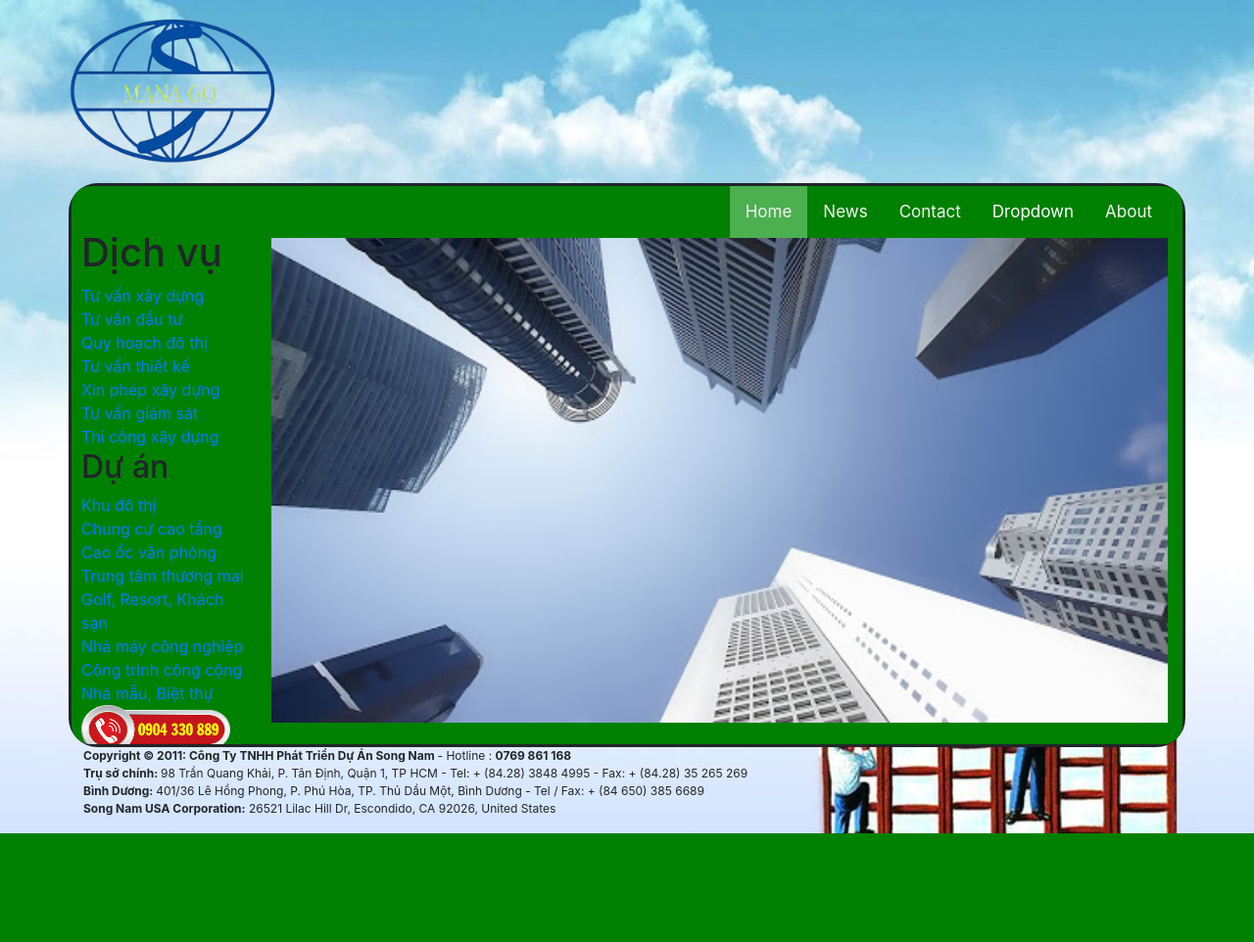
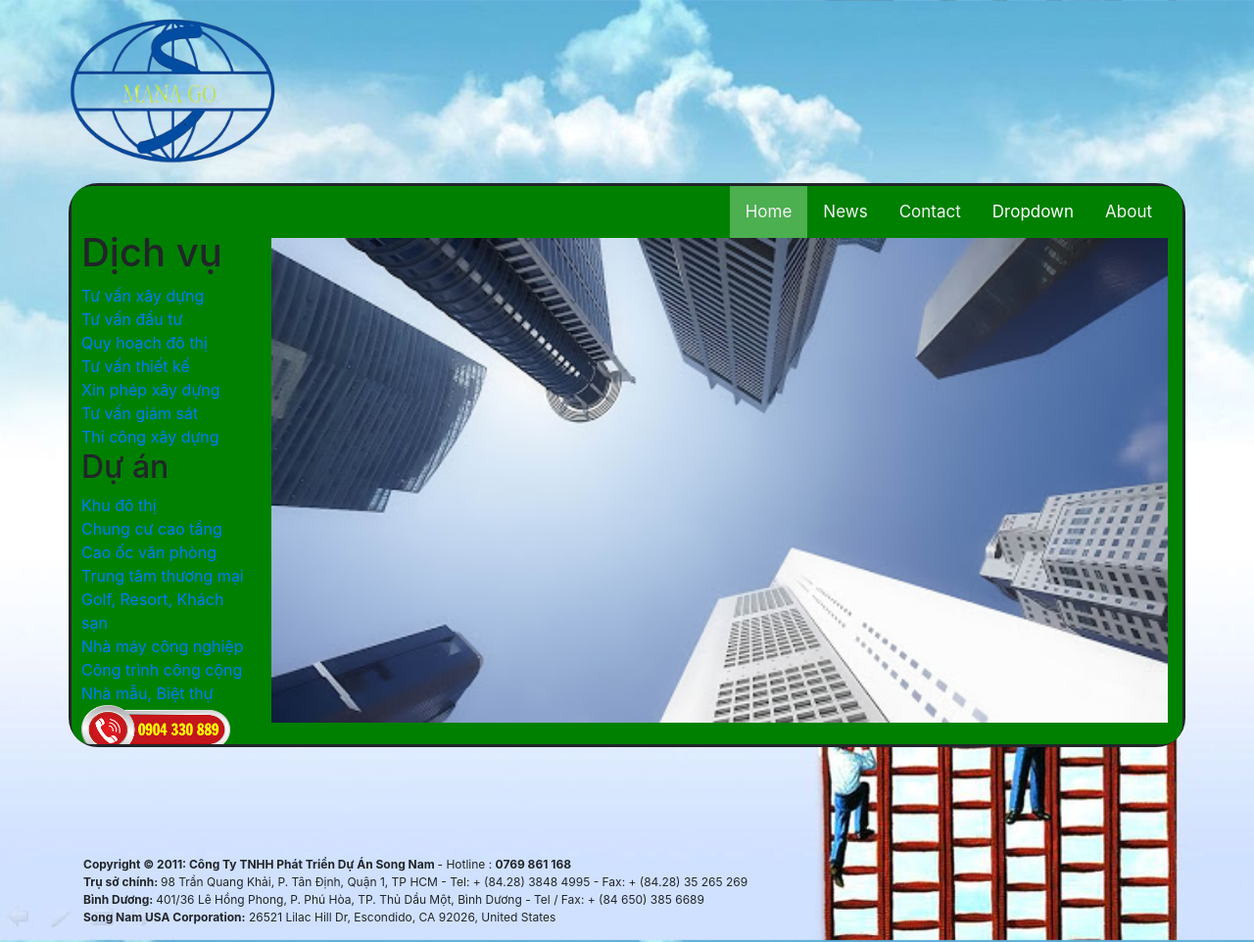
Before and after one commit to phamdat16041999/myWork, a PHP site: page / in a window 1280 px wide. Shown: the whole page at 98% size. Before the commit the page ends 851 px from the top, so only its background shows below. Run offline with PHP 8.4, Linux system fonts and the light colour scheme.

Commit message:
Update index.php

```diff
--- a/index.php
+++ b/index.php
@@ -99,7 +99,7 @@
 
 			</div>
 			<!-- phan lien he  -->
-			<div id="footer">
+			<div id="footer" style="margin-top: 10%">
 				<div class="endpage">
 					<table border="0" width="100%" cellspacing="0" cellpadding="0">
 						<tbody>
```
Lines whose indentation alone changed are shown as unchanged.
